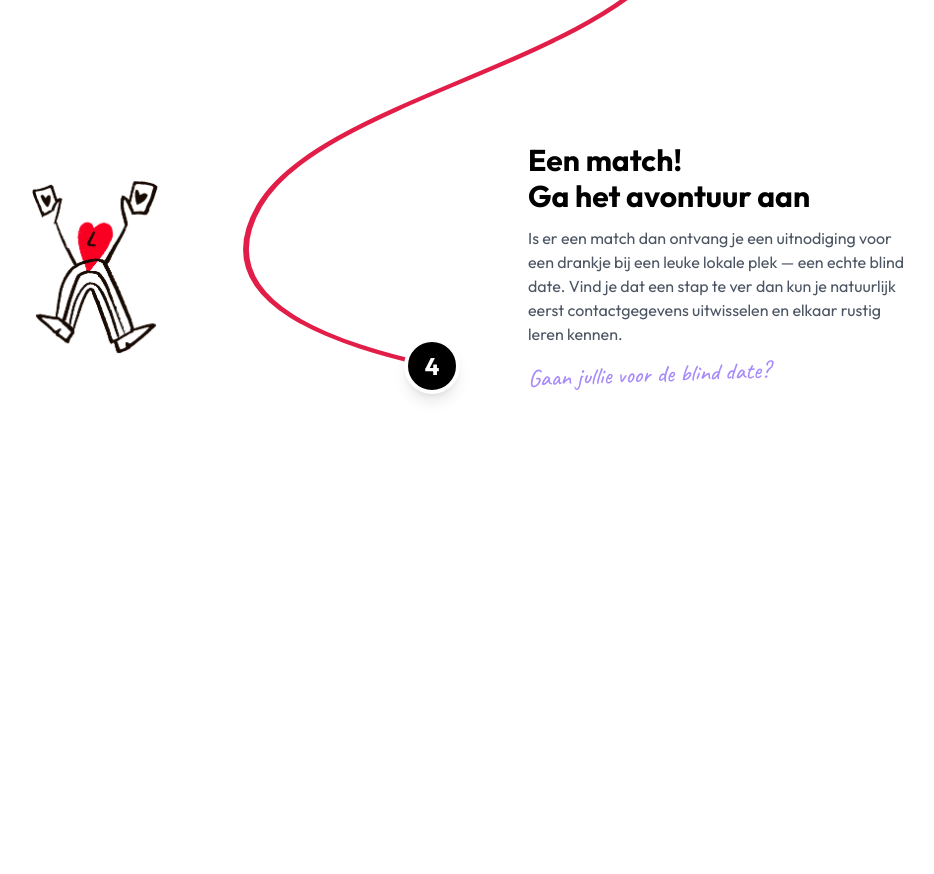
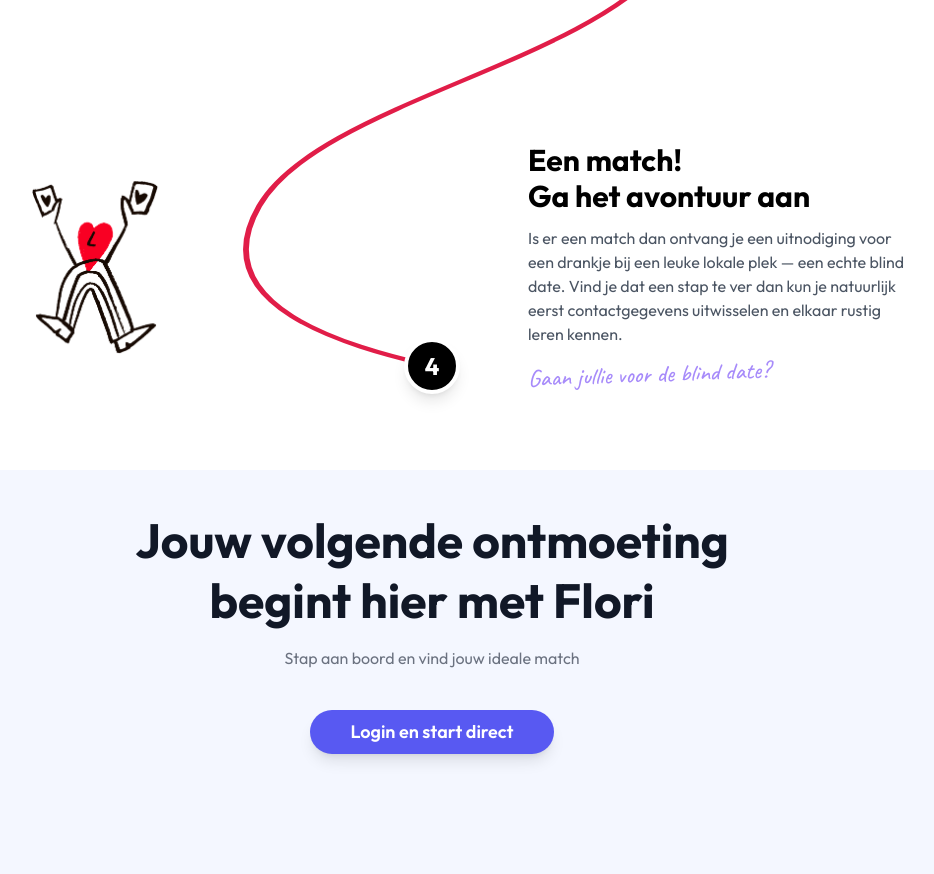
Before and after one commit to ziaul-hoque4820/Uitgebreid, a plain HTML site: page index.html in a window 1280 px wide. Shown: the part 2478-3352 px from the top of the page, without its empty margins (208-1142 px from the left). Before the commit the page ends 2948 px from the top, so only its background shows below. Drawn offline with nearby package versions, Linux system fonts and the light colour scheme.

Commit message:
Second Section design done

```diff
--- a/index.html
+++ b/index.html
@@ -270,6 +270,23 @@
             </div>
         </section>
 
+        <section class="relative bg-[#F4F7FF] py-10 px-6 font-['Outfit'] overflow-hidden">
+            <div class="max-w-4xl mx-auto text-center relative z-10">
+                <h2 class="text-5xl font-bold text-gray-900 leading-tight mb-4">
+                    Jouw volgende ontmoeting <br class="hidden md:block"> begint hier met Flori
+                </h2>
+
+                <p class="text-gray-500 mb-10">
+                    Stap aan boord en vind jouw ideale match
+                </p>
+
+                <button
+                    class="bg-[#5859F2] hover:bg-[#4748d1] text-white font-semibold py-2 px-10 rounded-full transition-all duration-300 shadow-lg text-lg mb-20">
+                    Login en start direct
+                </button>
+            </div>
+        </section>
+
     </main>
 
 
```
